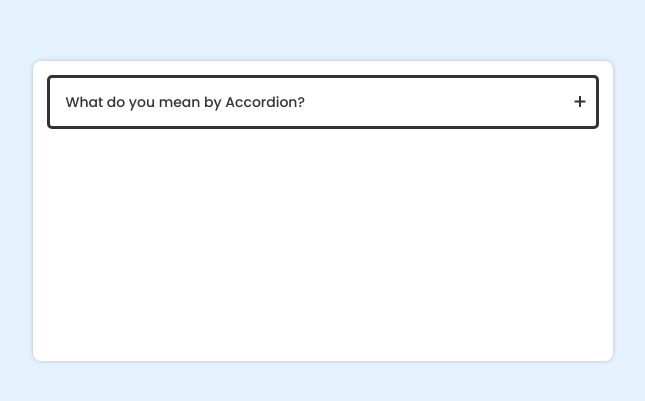
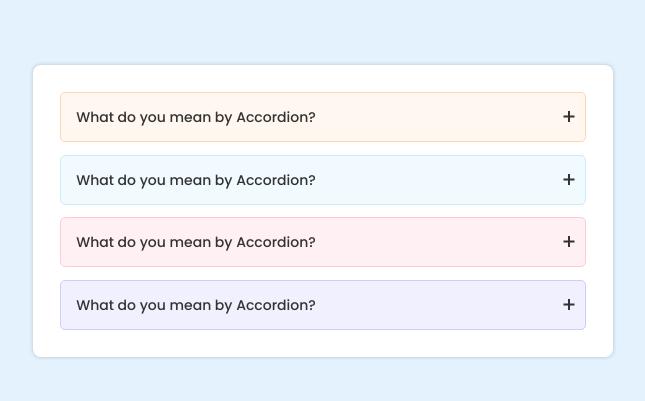
Before and after one commit to aminfarzinrad/mini-project-26-accordion, a plain HTML site: page index.html in a window 1280 px wide. Shown: the part 189-590 px from the top of the page, without its empty margins (317-962 px from the left). Drawn offline with Linux system fonts and the light colour scheme.

Commit message:
sort boxes

```diff
--- a/css/app.css
+++ b/css/app.css
@@ -15,7 +15,6 @@ body{
 .container{}
 .section_box {
   width:580px;
-  height: 300px;
   background-color: #fff;
   box-shadow: 0 0 4px rgba(0, 0, 0, 0.2);
   border-radius: 8px;
@@ -27,6 +26,23 @@ body{
     border: 3px solid #333;
     overflow: hidden;
     cursor: pointer;
+    margin: 0.8rem;
+}
+.section_box .row:nth-child(1){
+    border: 1px solid #ffd6b3;
+    background-color: #fff7f0;
+}
+.section_box .row:nth-child(2){
+    border: 1px solid #cceeff;
+    background-color: #f0faff;
+}
+.section_box .row:nth-child(3){
+    border: 1px solid #ffccd6;
+    background-color: #fff0f3;
+}
+.section_box .row:nth-child(4){
+    border: 1px solid #ccccff;
+    background-color: #f0f0ff;
 }
 .input{}
 .header{
--- a/index.html
+++ b/index.html
@@ -14,9 +14,57 @@
 
             <div class="row">
 
-                <input class="input" type="checkbox" id="check" hidden>
+                <input class="input" type="checkbox" id="check_1" hidden>
 
-                <label class="header" for="check">
+                <label class="header" for="check_1">
+
+                    <span class="title_header">What do you mean by Accordion?</span>
+
+                    <span class="icon_header"></span>
+
+                </label>
+
+                <p class="text">Lorem ipsum, dolor sit amet consectetur adipisicing elit. Natus nobis ut perspiciatis minima quidem nisi, obcaecati, delectus consequatur fuga nostrum iusto ipsam ducimus quibusdam possimus. Maiores non enim numquam voluptatem?</p>
+
+            </div>
+
+            <div class="row">
+
+                <input class="input" type="checkbox" id="check_2" hidden>
+
+                <label class="header" for="check_2">
+
+                    <span class="title_header">What do you mean by Accordion?</span>
+
+                    <span class="icon_header"></span>
+
+                </label>
+
+                <p class="text">Lorem ipsum, dolor sit amet consectetur adipisicing elit. Natus nobis ut perspiciatis minima quidem nisi, obcaecati, delectus consequatur fuga nostrum iusto ipsam ducimus quibusdam possimus. Maiores non enim numquam voluptatem?</p>
+
+            </div>
+
+            <div class="row">
+
+                <input class="input" type="checkbox" id="check_3" hidden>
+
+                <label class="header" for="check_3">
+
+                    <span class="title_header">What do you mean by Accordion?</span>
+
+                    <span class="icon_header"></span>
+
+                </label>
+
+                <p class="text">Lorem ipsum, dolor sit amet consectetur adipisicing elit. Natus nobis ut perspiciatis minima quidem nisi, obcaecati, delectus consequatur fuga nostrum iusto ipsam ducimus quibusdam possimus. Maiores non enim numquam voluptatem?</p>
+
+            </div>
+
+            <div class="row">
+
+                <input class="input" type="checkbox" id="check_4" hidden>
+
+                <label class="header" for="check_4">
 
                     <span class="title_header">What do you mean by Accordion?</span>
 
```
